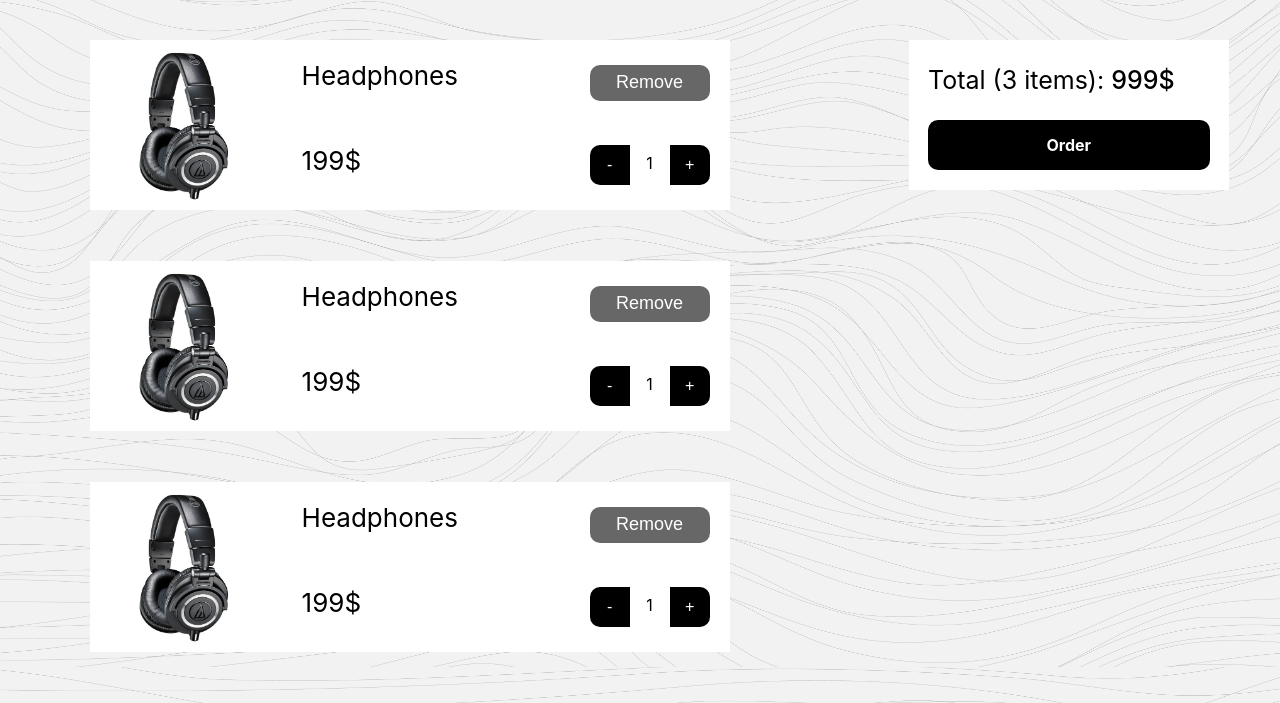
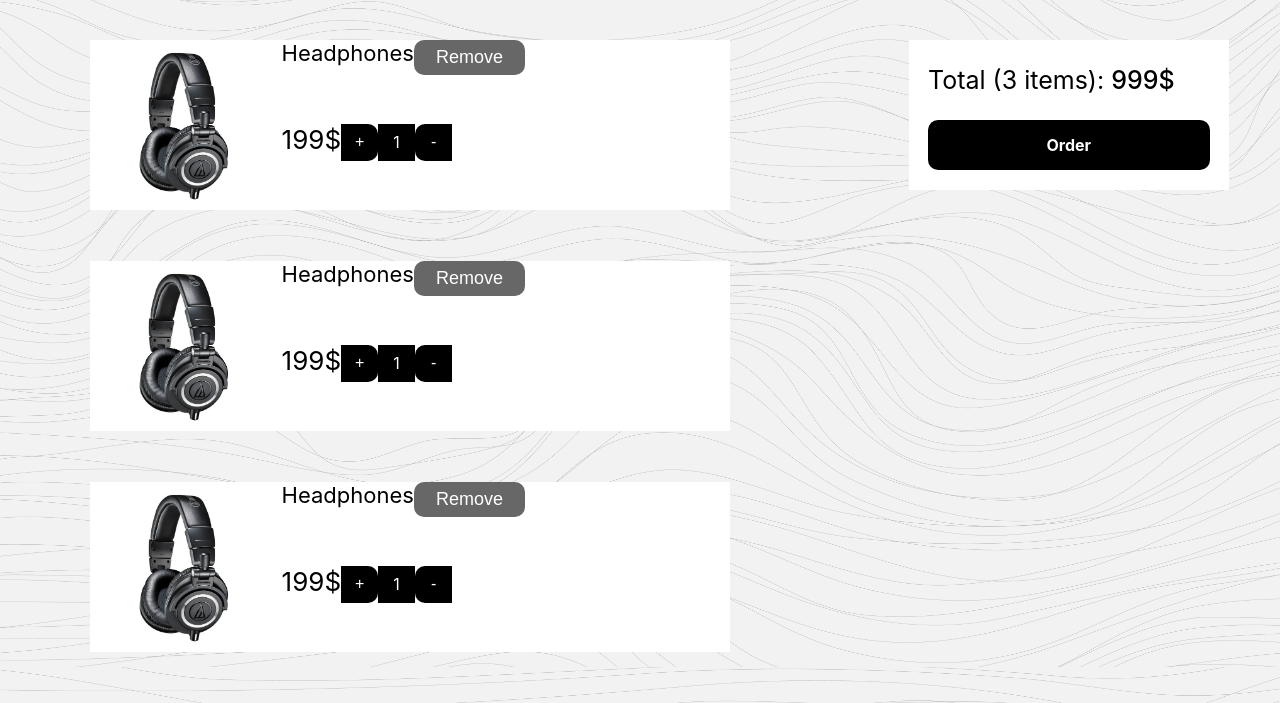
Before and after one commit to PDDMain/SoundCheck, a PHP site: page /basket.html in a window 1280 px wide. Shown: the part 133-836 px from the top of the page. Run offline with PHP 8.4, Linux system fonts and the light colour scheme.

Commit message:
basket fixed (almost)

```diff
--- a/css/basket_style.css
+++ b/css/basket_style.css
@@ -13,6 +13,7 @@ body {
 }
 
 .buy {
+
     background-color: white;
     width: 25%;
     /*height: 700px;*/
@@ -30,7 +31,6 @@ body {
 main {
     margin-top: 40px;
     /*background-color: brown;*/
-
 }
 
 
@@ -44,51 +44,58 @@ main {
 }
 
 .right_item {
-    min-width: min-content;
+    min-width: max-content;
     /*float: right;*/
-    width:  70%;
+    width: 70%;
+    display: grid;
 }
+
 .top_right_item {
     min-width: min-content;
-    display: block;
-    padding: 20px;
-
-    height: 50%;
+    float: right;
+    height: 100%;
+    display: flex;
+    width: 100%;
 }
 
 .bottom_right_item {
     min-width: min-content;
-    display: block;
-    padding: 20px;
+    display: flex;
+    height: 100%;
+
 }
 
 .plus_button {
-    width: 40px;
+    width: 37px;
     float: right;
     padding: 8px;
-    height: 40px;
+    height: 37px;
     border-bottom-right-radius: 10px;
     border-top-right-radius: 10px;
     background-color: black;
     color: white;
     border: none;
 }
+
 .plus_button:hover {
     cursor: pointer;
     background-color: #FF4386;
     transition: background-color 0.2s;
 }
+
 .amount_of_item {
     text-align: center;
-    width: 40px;
-    height: 40px;
+    width: 37px;
+    height: 37px;
     float: right;
     padding: 8px;
+    background-color: black;
+    color: white;
 }
 
 .minus_button {
-    width: 40px;
-    height: 40px;
+    width: 37px;
+    height: 37px;
     float: right;
     padding: 8px;
     border-bottom-left-radius: 10px;
@@ -104,24 +111,45 @@ main {
     background-color: #FF4386;
     transition: background-color 0.2s;
 }
+
 .price_of_item {
     font-size: 26px;
 }
+
 .name {
-    font-size: 26px;
+    font-size: 22px;
+    float: left;
     /*background-color: #4a536e;*/
+}
+
+.name_div  {
+    float: left;
+    min-width: min-content;
+    height: 100%;
+    width: 70%;
+    padding-left: 10px;
+    padding-top: 15px;
+}
+
+.delete_div {
+    min-width: min-content;
+    float: right;
+    height: 100%;
+    width: 30%;
+    padding-right: 15px;
+    padding-top: 15px;
+    padding-left: 10px;
 
 }
 
 .delete_button {
+    /*right: 0;*/
+    /*width: 120px;*/
+    /*height: 80%;*/
     float: right;
-    width: 120px;
-    height: 80%;
-    /*margin-right: 5%;*/
-    /*padding: 20px 10%;*/
-    /*padding: 10px;*/
-    /*margin: 10px;*/
-    margin-top: 5px;
+    width: 111px;
+    height: 35px;
+    min-width: min-content;
     font-family: 'Quicksand', sans-serif;
     font-size: 18px;
     background-color: #676767;
@@ -131,15 +159,25 @@ main {
 }
 
 
-
 .delete_button:hover {
     cursor: pointer;
     background-color: #FF4386;
     transition: background-color 0.2s;
 }
+
+
+.price_div {
+    min-width: min-content;
+    width: 70%;
+    height: 100%;
+    padding-left: 10px;
+    padding-top: 10px;
+
+}
 .left_item {
 
-    width:  30%;
+    min-width: 160px;
+    width: 30%;
 }
 
 
@@ -184,5 +222,22 @@ main {
 .all_price {
     font-weight: 500;
     font-size: 25px;
+}
 
+.amount_div {
+    width: 30%;
+    min-width: min-content;
 }
+
+.change_amount {
+    min-width: min-content;
+    margin-top: 10px;
+    margin-right: 15px;
+    margin-left: 10px;
+    float: right;
+    display: flex;
+}
+
+.items {
+    float: left;
+}
```
Also changed, not shown: basket.php (+34 -2 lines).
